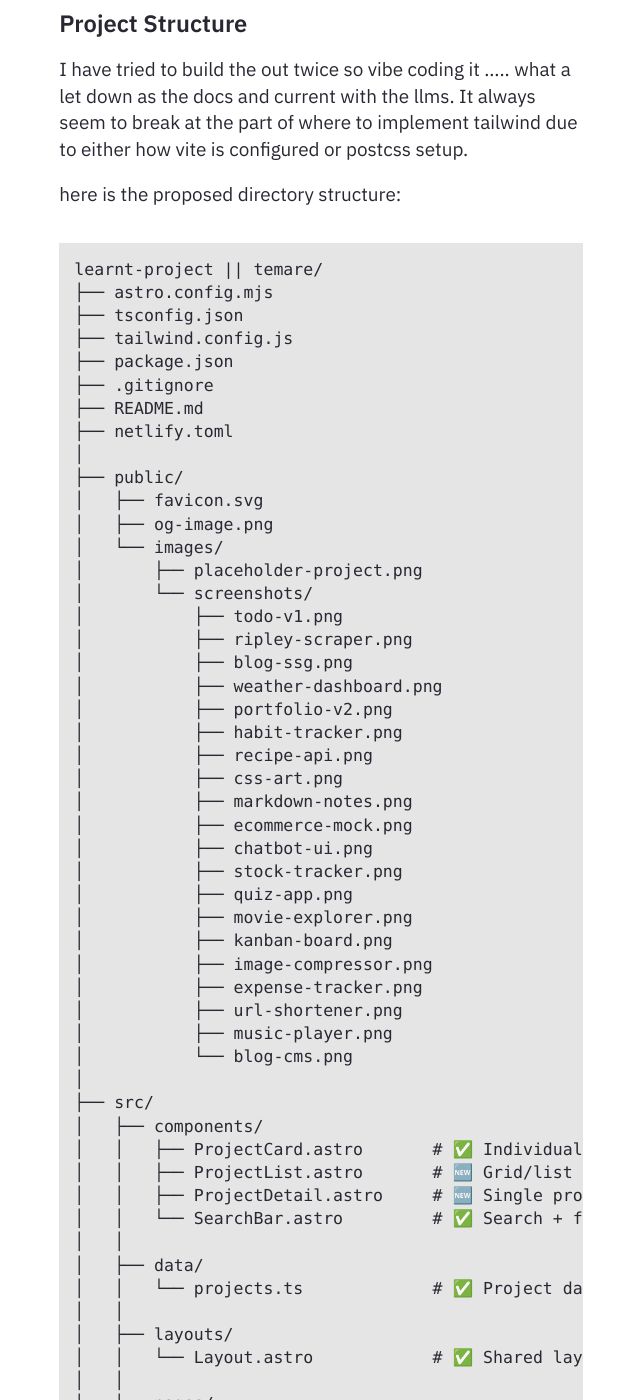
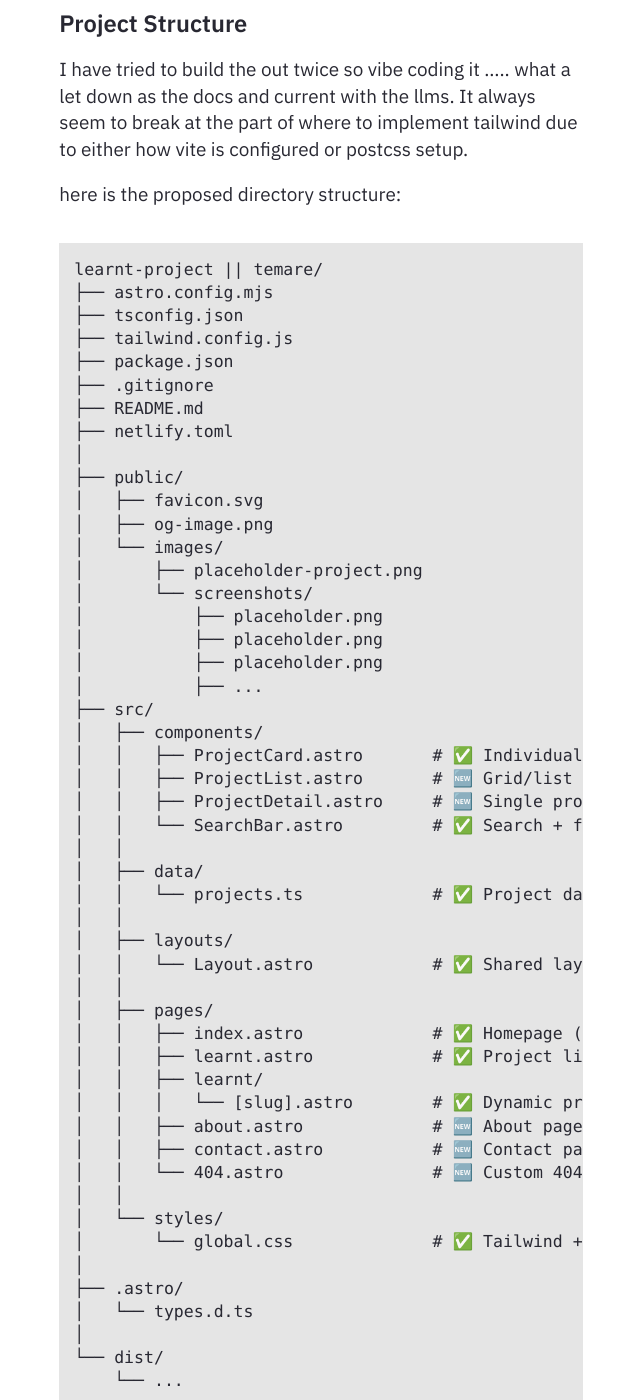
Before and after one commit to Nerajno/digital_garden, a Jekyll site: the page built from _notes/Public/Temare.md, in a window 1280 px wide and 1400 px high, scrolled down 3247 px. Shown: the whole window, without its empty margins (319-959 px from the left). Built offline with Jekyll 4.4.1, drawn with Linux system fonts in a browser that asks for light colours; some of the changed text lies outside the part shown.

Commit message:
fixed random stuff

```diff
--- a/_notes/Public/Temare.md
+++ b/_notes/Public/Temare.md
@@ -93,27 +93,10 @@ learnt-project || temare/
 │   └── images/
 │       ├── placeholder-project.png
 │       └── screenshots/
-│           ├── todo-v1.png
-│           ├── ripley-scraper.png
-│           ├── blog-ssg.png
-│           ├── weather-dashboard.png
-│           ├── portfolio-v2.png
-│           ├── habit-tracker.png
-│           ├── recipe-api.png
-│           ├── css-art.png
-│           ├── markdown-notes.png
-│           ├── ecommerce-mock.png
-│           ├── chatbot-ui.png
-│           ├── stock-tracker.png
-│           ├── quiz-app.png
-│           ├── movie-explorer.png
-│           ├── kanban-board.png
-│           ├── image-compressor.png
-│           ├── expense-tracker.png
-│           ├── url-shortener.png
-│           ├── music-player.png
-│           └── blog-cms.png
-│
+│           ├── placeholder.png
+│           ├── placeholder.png
+│           ├── placeholder.png
+│           ├── ...
 ├── src/
 │   ├── components/
 │   │   ├── ProjectCard.astro       # ✅ Individual project card
```
